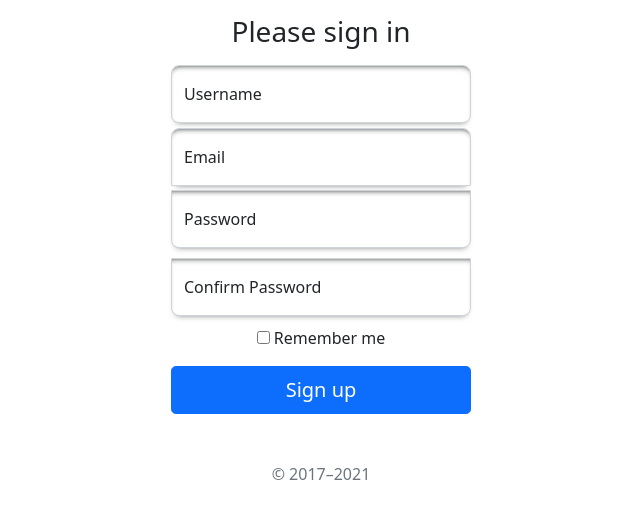
After one commit to GeorgesWarde/MedicaleApp, a PHP site: page /FinalProject/Registaration.php in a window 1280 px wide. The commit adds this page. Shown: the top 519 px of the page, without its empty margins (319-959 px from the left). Run offline with PHP 8.4, Linux system fonts and the light colour scheme.

Commit message:
New changes by georges

```diff
--- /dev/null
+++ b/Registaration.php
@@ -0,0 +1,58 @@
+<!doctype html>
+<html lang="en">
+  <head>
+    <meta charset="utf-8">
+    <meta name="viewport" content="width=device-width, initial-scale=1">
+    <meta name="description" content="">
+    <meta name="author" content="Mark Otto, Jacob Thornton, and Bootstrap contributors">
+    <meta name="generator" content="Hugo 0.88.1">
+    <title>Navbar Template · Bootstrap v5.1</title>
+    <meta charset="UTF-8">
+    <meta http-equiv="X-UA-Compatible" content="IE=edge">
+    <link href="https://cdn.jsdelivr.net/npm/bootstrap@5.0.2/dist/css/bootstrap.min.css" rel="stylesheet" integrity="sha384-EVSTQN3/azprG1Anm3QDgpJLIm9Nao0Yz1ztcQTwFspd3yD65VohhpuuCOmLASjC" crossorigin="anonymous">
+
+
+
+
+
+
+    <link href="style.css" rel="stylesheet">
+  </head>
+  <body class="text-center">
+
+    <main class="form-signin">
+      <form>
+
+        <h1 class="h3 mb-3 fw-normal">Please sign in</h1>
+
+        <div class="form-floating inputs">
+          <input type="text" class="form-control borders" id="floatingInput" placeholder="name@example.com">
+          <label for="floatingInput">Username</label>
+        </div>
+        <div class="form-floating inputs">
+          <input type="email" class="form-control borders" id="floatingPassword" placeholder="Password">
+          <label for="floatingPassword">Email</label>
+        </div>
+        <div class="form-floating inputs">
+          <input type="password" class="form-control borders" id="floatingPassword" placeholder="Password">
+          <label for="floatingPassword">Password</label>
+        </div>
+        <div class="form-floating inputs ">
+          <input type="password" class="form-control borders" id="floatingPassword" placeholder="Password">
+          <label for="floatingPassword">Confirm Password</label>
+        </div>
+        <div class="checkbox mb-3">
+          <label>
+            <input type="checkbox" value="remember-me"> Remember me
+          </label>
+        </div>
+        <button class="w-100 btn btn-lg btn-primary" type="submit">Sign up</button>
+        <p class="mt-5 mb-3 text-muted">&copy; 2017–2021</p>
+      </form>
+    </main>
+
+
+    <script src="https://cdn.jsdelivr.net/npm/bootstrap@5.0.2/dist/js/bootstrap.bundle.min.js" integrity="sha384-MrcW6ZMFYlzcLA8Nl+NtUVF0sA7MsXsP1UyJoMp4YLEuNSfAP+JcXn/tWtIaxVXM" crossorigin="anonymous"></script>
+      </body>
+
+</html>
--- a/style.css
+++ b/style.css
@@ -36,7 +36,9 @@ nav{
   align-items: center;;
   display: flex;
 }
-
+.WhiteColor{
+color:white
+}
 .navbar-brand{
 color:white;
 }
@@ -67,12 +69,12 @@ a.nav-link{
 .thirdWrapper{
   padding-top: 0px;
   padding-bottom: 0px;
-  background:white ;
+  background:#1a7595  ;
   justify-content: center;
   align-items: center;;
   display: flex;
-  padding-left: 80px;
-  padding-right: 80px;
+  padding-left: 20px;
+  padding-right:20px;
 }
 .text{
   padding: 10px;
@@ -131,12 +133,13 @@ section::-webkit-scrollbar{
 section .product{
   min-width: 24%;
   height: 90%;
-  background: #1a7595;
+  background: white;
   margin:  0 20px  0 0;
   border-radius: 20px;
   position: relative;
   left: 0;
   transition: 0.5s;
+  padding-top:15px;
 
 }
 picture{
@@ -180,7 +183,11 @@ p.star{
     font-size: 25px;
     color: #808080;
 }
-@media (max-width: 940px) {
+@media (max-width: 1050px) {
+  .textSize{
+    font-size: 15px;
+    color: white;
+      }
   .text h1{
     font-size: 35px;
   }
@@ -205,6 +212,11 @@ p.star{
   }
 }
 @media (max-width: 650px) {
+  .textSize{
+font-size: 12px;
+color: white;
+padding-top: 15px;
+  }
   .text h1{
     font-size: 35px;
   }
@@ -227,6 +239,7 @@ p.star{
   a{
     padding: 6px 10px;
   }
+
 }
 
 
@@ -280,24 +293,60 @@ footer .images:hover{
 footer .foot_image{
   margin-top: 30px;
 }
-.text-size{
+.textSize{
   font-size:15px;
-  color:white;
+  color:#1a7595;
+  font-weight:bold;
 }
-@media(max-width:1100px){
-  .text-size{
-    font-size:10px;
-    color:white;
-  }
+
+
+.newsText{
+  justify-content: center;
+  align-items: center;
+  display: flex;
+  color:#1a7595;
 }
-@media(max-width:400px){
-  .text-size{
-    font-size:10px;
-    color:white;
-    padding-top: 7px;
-  }
+.form-signin {
+  width: 100%;
+  max-width: 330px;
+  padding: 15px;
+  margin: auto;
 }
-.newsText{
-  padding-left:100px;
-  padding-top:15px
+
+.form-signin .checkbox {
+  font-weight: 400;
 }
+
+.form-signin .form-floating:focus-within {
+  z-index: 2;
+}
+
+.form-signin input[type="email"] {
+  margin-bottom: -1px;
+  border-bottom-right-radius: 0;
+  border-bottom-left-radius: 0;
+}
+
+.form-signin input[type="password"] {
+  margin-bottom: 10px;
+  border-top-left-radius: 0;
+  border-top-right-radius: 0;
+}
+.inputs{
+  margin-top:5px;
+
+}
+.borders{
+  box-shadow:0 4px 6px -5px hsl(0,0%,40%),inset 0px 4px 6px -5px black;
+  border-radius: 0.5em;
+}
+.roundedCorners1{
+border-radius: 10px;
+}
+.roundedCorners2{
+border-radius:30px;
+}
+.blueColor{
+color:#1a7595  ;
+font-weight:500;
+}
```
Also changed, not shown: index.php (+26 -21 lines).
